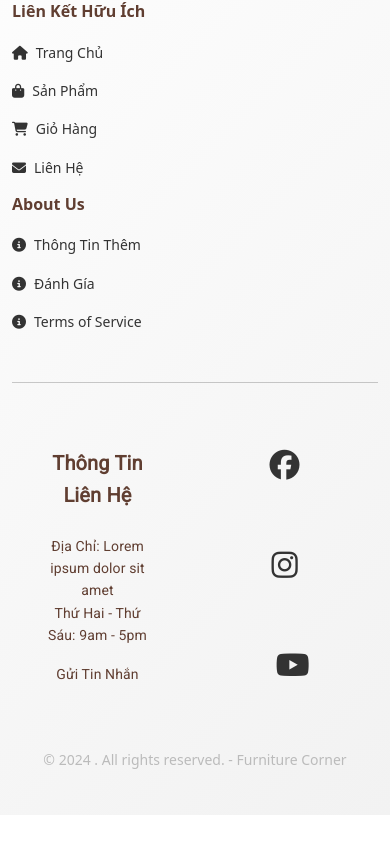
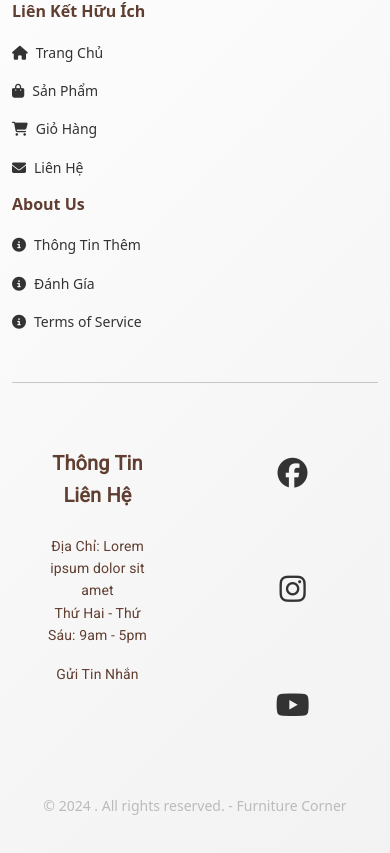
Before and after one commit to 123trung123/Furniture_Client, a React (Create React App) app: page / in a window 390 px wide. Shown: the part 4457-5310 px from the top of the page. Before the commit the page ends 5272 px from the top, so only its background shows below. Built offline with nearby package versions, Linux system fonts and the light colour scheme; no server answers.

Commit message:
chinh nut search

```diff
--- a/src/components/footer/Footer.js
+++ b/src/components/footer/Footer.js
@@ -31,39 +31,76 @@ export default function Footer() {
 
           {/* Useful Links */}
           <Col xs={12} sm={6} md={3}>
-            <h6 style={{ marginBottom: "20px" , color:"#603E31"}}>Liên Kết Hữu Ích</h6>
+            <h6 style={{ marginBottom: "20px", color: "#603E31" }}>
+              Liên Kết Hữu Ích
+            </h6>
             <p>
-              <i className="fa-solid fa-house" style={{ marginRight: "0.5rem" }}></i>
-              <NavLink  to="/" className="footer-link" color="#603E31">Trang Chủ</NavLink >
+              <i
+                className="fa-solid fa-house"
+                style={{ marginRight: "0.5rem" }}
+              ></i>
+              <NavLink to="/" className="footer-link" color="#603E31">
+                Trang Chủ
+              </NavLink>
             </p>
             <p>
-              <i className="fa-solid fa-bag-shopping" style={{ marginRight: "0.5rem" }}></i>
-              <NavLink  to="/products" className="footer-link" color="#603E31" >Sản Phẩm</NavLink >
+              <i
+                className="fa-solid fa-bag-shopping"
+                style={{ marginRight: "0.5rem" }}
+              ></i>
+              <NavLink to="/products" className="footer-link" color="#603E31">
+                Sản Phẩm
+              </NavLink>
             </p>
             <p>
-              <i className="fa-solid fa-cart-shopping" style={{ marginRight: "0.5rem" }}></i>
-              <NavLink  to="/cart" className="footer-link" color="#603E31">Giỏ Hàng</NavLink >
+              <i
+                className="fa-solid fa-cart-shopping"
+                style={{ marginRight: "0.5rem" }}
+              ></i>
+              <NavLink to="/cart" className="footer-link" color="#603E31">
+                Giỏ Hàng
+              </NavLink>
             </p>
             <p>
-              <i className="fa-solid fa-envelope" style={{ marginRight: "0.5rem" }}></i>
-              <NavLink  to="/contact" className="footer-link" color="#603E31">Liên Hệ</NavLink >
+              <i
+                className="fa-solid fa-envelope"
+                style={{ marginRight: "0.5rem" }}
+              ></i>
+              <NavLink to="/contact" className="footer-link" color="#603E31">
+                Liên Hệ
+              </NavLink>
             </p>
           </Col>
 
           {/* About Us */}
           <Col xs={12} sm={6} md={3}>
-            <h6 style={{ marginBottom: "20px" ,color:"#603E31"}} >About Us</h6>
+            <h6 style={{ marginBottom: "20px", color: "#603E31" }}>About Us</h6>
             <p>
-              <i className="fa-solid fa-circle-info" style={{ marginRight: "0.5rem" }}></i>
-              <NavLink  to="/aboutus" className="footer-link" color="#603E31">Thông Tin Thêm</NavLink >
+              <i
+                className="fa-solid fa-circle-info"
+                style={{ marginRight: "0.5rem" }}
+              ></i>
+              <NavLink to="/aboutus" className="footer-link" color="#603E31">
+                Thông Tin Thêm
+              </NavLink>
             </p>
             <p>
-              <i className="fa-solid fa-circle-info" style={{ marginRight: "0.5rem" }}></i>
-              <NavLink  to="/reviews" className="footer-link" color="#603E31">Đánh Gía</NavLink >
+              <i
+                className="fa-solid fa-circle-info"
+                style={{ marginRight: "0.5rem" }}
+              ></i>
+              <NavLink to="/reviews" className="footer-link" color="#603E31">
+                Đánh Gía
+              </NavLink>
             </p>
             <p>
-              <i className="fa-solid fa-circle-info" style={{ marginRight: "0.5rem" }}></i>
-              <NavLink  to="/terms" className="footer-link" color="#603E31">Terms of Service</NavLink >
+              <i
+                className="fa-solid fa-circle-info"
+                style={{ marginRight: "0.5rem" }}
+              ></i>
+              <NavLink to="/terms" className="footer-link" color="#603E31">
+                Terms of Service
+              </NavLink>
             </p>
           </Col>
         </Row>
@@ -77,71 +114,53 @@ export default function Footer() {
             <Box sx={{ padding: "2rem", color: "#fff" }}>
               <Grid container spacing={2}>
                 <Grid item xs={12}>
-                  <Typography variant="h6" color="#603E31">Thông Tin Liên Hệ</Typography>
+                  <Typography variant="h6" color="#603E31">
+                    Thông Tin Liên Hệ
+                  </Typography>
                 </Grid>
                 <Grid item xs={12} sm={6}>
-                  <Typography variant="body1" color="#603E31">Địa Chỉ: Lorem ipsum dolor sit amet</Typography>
-                  <Typography variant="body1" color="#603E31">Thứ Hai - Thứ Sáu: 9am - 5pm</Typography>
+                  <Typography variant="body1" color="#603E31">
+                    Địa Chỉ: Lorem ipsum dolor sit amet
+                  </Typography>
+                  <Typography variant="body1" color="#603E31">
+                    Thứ Hai - Thứ Sáu: 9am - 5pm
+                  </Typography>
                 </Grid>
                 <Grid item xs={12} sm={6}>
                   <Typography variant="body1">
-                    <Link
+                    <NavLink
                       to="/contact"
                       className="footer-link"
                       style={{ textDecoration: "none", color: "#603E31" }} // Remove underline
                     >
                       Gửi Tin Nhắn
-                    </Link>
+                    </NavLink>
                   </Typography>
                 </Grid>
               </Grid>
             </Box>
           </Col>
           <Col className="text-right">
-            <a
-              href="#"
-              className="footer-icon"
-              style={{
-                marginRight: "1rem",
-                width: "100px",
-                height: "100px",
-                display: "inline-flex",
-                alignItems: "center",
-                justifyContent: "center",
-                textDecoration: "none", // Remove underline
-              }}
-            >
-              <i className="fa-brands fa-facebook" style={{ fontSize: "30px" }}></i>
-            </a>
-            <a
-              href="#"
-              className="footer-icon instagram"
-              style={{
-                marginRight: "1rem",
-                width: "100px",
-                height: "100px",
-                display: "inline-flex",
-                alignItems: "center",
-                justifyContent: "center",
-                textDecoration: "none", // Remove underline
-              }}
-            >
-              <i className="fa-brands fa-instagram" style={{ fontSize: "30px" }}></i>
-            </a>
-            <a
-              href="#"
-              className="footer-icon youtube"
-              style={{
-                width: "100px",
-                height: "100px",
-                display: "inline-flex",
-                alignItems: "center",
-                justifyContent: "center",
-                textDecoration: "none", // Remove underline
-              }}
-            >
-              <i className="fa-brands fa-youtube" style={{ fontSize: "30px" }}></i>
-            </a>
+            <div className="footer-icons">
+              <a href="#" className="footer-icon">
+                <i
+                  className="fa-brands fa-facebook"
+                  style={{ fontSize: "30px" }}
+                ></i>
+              </a>
+              <a href="#" className="footer-icon instagram">
+                <i
+                  className="fa-brands fa-instagram"
+                  style={{ fontSize: "30px" }}
+                ></i>
+              </a>
+              <a href="#" className="footer-icon youtube">
+                <i
+                  className="fa-brands fa-youtube"
+                  style={{ fontSize: "30px" }}
+                ></i>
+              </a>
+            </div>
           </Col>
         </Row>
 
--- a/src/components/footer/footer.css
+++ b/src/components/footer/footer.css
@@ -70,3 +70,24 @@
 .footer-icon {
   text-decoration: none; /* Remove underline */
 }
+.footer-icons {
+  display: flex;
+  flex-direction: row; /* Horizontal on larger screens */
+}
+
+.footer-icon {
+  margin: 0.5rem; /* Spacing */
+  width: 100px;
+  height: 100px;
+  display: flex;
+  align-items: center;
+  justify-content: center;
+  text-decoration: none; /* Remove underline */
+}
+
+@media (max-width: 767px) { /* Adjust for mobile screens */
+  .footer-icons {
+    flex-direction: column; /* Stack vertically */
+    align-items: center; /* Center icons */
+  }
+}
--- a/src/components/header/header.css
+++ b/src/components/header/header.css
@@ -185,6 +185,10 @@
   padding: 0 10px; /* Padding bên trái và bên phải */
 }
 
+.header-item {
+  text-decoration: none; /* Remove underline */
+}
+
 @keyframes shake {
   0%, 100% { transform: rotate(0deg); }
   25% { transform: rotate(10deg); }
@@ -231,3 +235,68 @@
 .totop:hover .scroll-text {
   display: inline; /* Hiển thị text khi hover */
 }
+.header-item {
+  text-decoration: none; /* Remove underline */
+  color: inherit; /* Ensure it inherits the text color */
+}
+
+.header-item:hover {
+  color: #4D2E21; /* Change color on hover */
+}
+
+@keyframes slideIn {
+  from {
+    opacity: 0;
+    transform: translateX(-20px);
+  }
+  to {
+    opacity: 1;
+    transform: translateX(0);
+  }
+}
+
+@keyframes slideOut {
+  from {
+    opacity: 1;
+    transform: translateX(0);
+  }
+  to {
+    opacity: 0;
+    transform: translateX(-20px);
+  }
+}
+
+.search-animation {
+  visibility: hidden; /* Ẩn khi không mở */
+}
+
+.search-open {
+  visibility: visible; /* Hiện khi mở */
+  animation: slideIn 3s ease forwards; /* Animation khi mở */
+}
+
+.search-closed {
+  animation: slideOut 3s ease forwards; /* Animation khi đóng */
+}
+
+.header-icons {
+  display: flex;
+  align-items: center;
+  position: relative; /* Để chứa các phần tử con có position: absolute */
+}
+
+.search-animation {
+  position: absolute; /* Đặt ô tìm kiếm ở vị trí tuyệt đối */
+  top: 50%; /* Căn giữa theo chiều dọc */
+  left: 0; /* Đặt ở bên trái */
+  transform: translateY(-50%) translateX(-20px); /* Đưa nó lên giữa và sang trái */
+  transition: all 3s ease; /* Thêm hiệu ứng chuyển tiếp */
+  opacity: 0; /* Ẩn ô tìm kiếm */
+  visibility: hidden; /* Ẩn ô tìm kiếm */
+}
+
+.search-open {
+  opacity: 1; /* Hiện ô tìm kiếm */
+  transform: translateY(-50%) translateX(0); /* Về vị trí ban đầu */
+  visibility: visible; /* Hiện ô tìm kiếm */
+}
--- a/src/components/products/products.css
+++ b/src/components/products/products.css
@@ -15,6 +15,7 @@
 }
 .filter-container {
   box-sizing: border-box;
+  width: 1320px;
 }
 .filter-input,
 .filter-select {
@@ -48,3 +49,22 @@
 .innerTitle {
   /* Any additional styles for inner title */
 }
+
+
+.filter-col {
+  display: flex;
+  justify-content: center; /* Căn giữa nội dung theo chiều ngang */
+  margin-top: 20px; /* Khoảng cách phía trên */
+}
+
+.filter-container {
+  width: 100%; /* Đặt chiều rộng là 100% để có thể căn giữa */
+  max-width: 1320px; /* Chiều rộng tối đa */
+  margin: 1rem auto; /* Căn giữa với khoảng cách trên và dưới */
+}
+
+@media (max-width: 768px) {
+  .filter-container {
+    width: 90%; /* Chiều rộng 90% trên màn hình nhỏ */
+  }
+}
```
Also changed, not shown: src/components/header/Header.js (+21 -27 lines), src/components/products/Products.js (+13 -13 lines).
